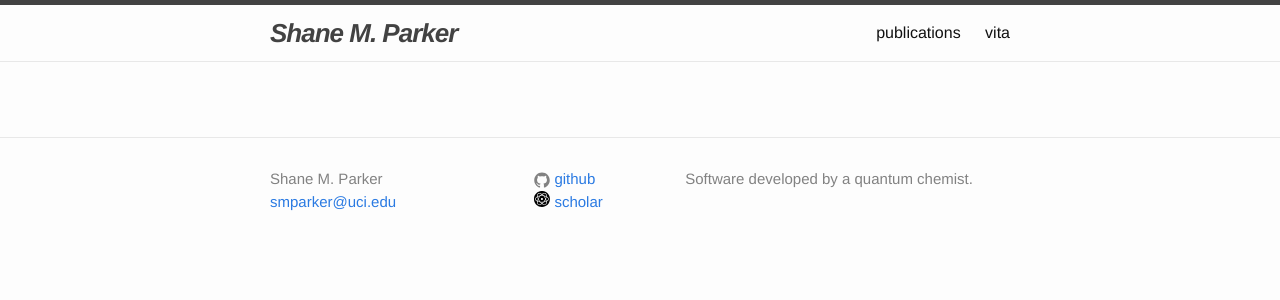
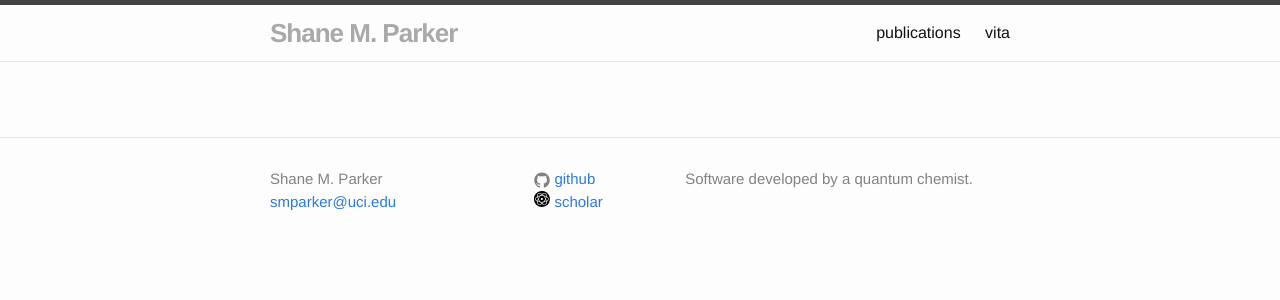
Before and after one commit to smparker/smparker.github.io, a Jekyll site: the page built from index.html, in a window 1280 px wide. Shown: the top 300 px of the page. Built offline with Jekyll 4.4.1, drawn with Linux system fonts in a browser that asks for light colours.

Commit message:
better styling for header highlighting

```diff
--- a/_includes/header.html
+++ b/_includes/header.html
@@ -1,12 +1,21 @@
+<style>
+  span.active {
+    font-weight: bold;
+    color: darkgray;
+  }
+  span.inactive {
+  }
+</style>
+
 <header class="site-header">
 
   <div class="wrapper">
 
     <a class="site-title" href="{{ site.baseurl }}/">
       {% if page.bold_title %}
-        <b><i> {{ site.title }} </b></i>
+        <span class="active">{{ site.title }} </span>
       {% else %}
-        {{ site.title }}
+        <span class="inactive">{{ site.title }} </span>
       {% endif %}
     </a>
 
@@ -25,9 +34,9 @@
             {% if p.title != index %}
               <a class="page-link" href="{{ p.url | prepend: site.baseurl }}">
                 {% if p.title != page.title %}
-                  {{ p.title }}
+                  <span class="inactive">{{ p.title }} </span>
                 {% else %}
-                  <b><i>{{ p.title }}</b></i>
+                  <span class="active">{{ p.title }} </span>
                 {% endif %}
               </a>
             {% endif %}
```
